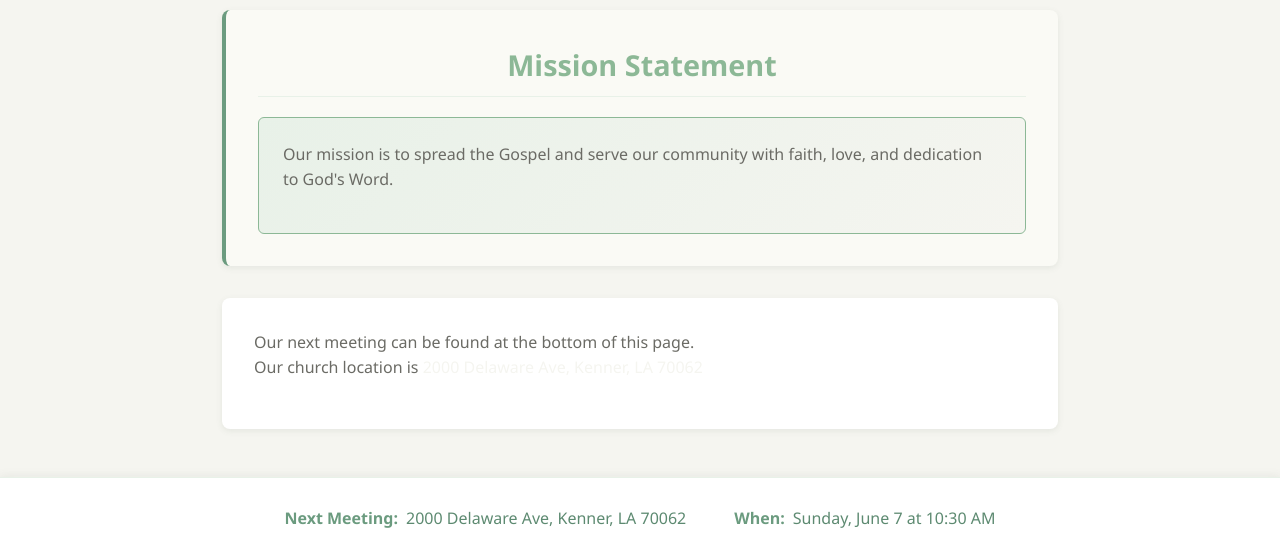
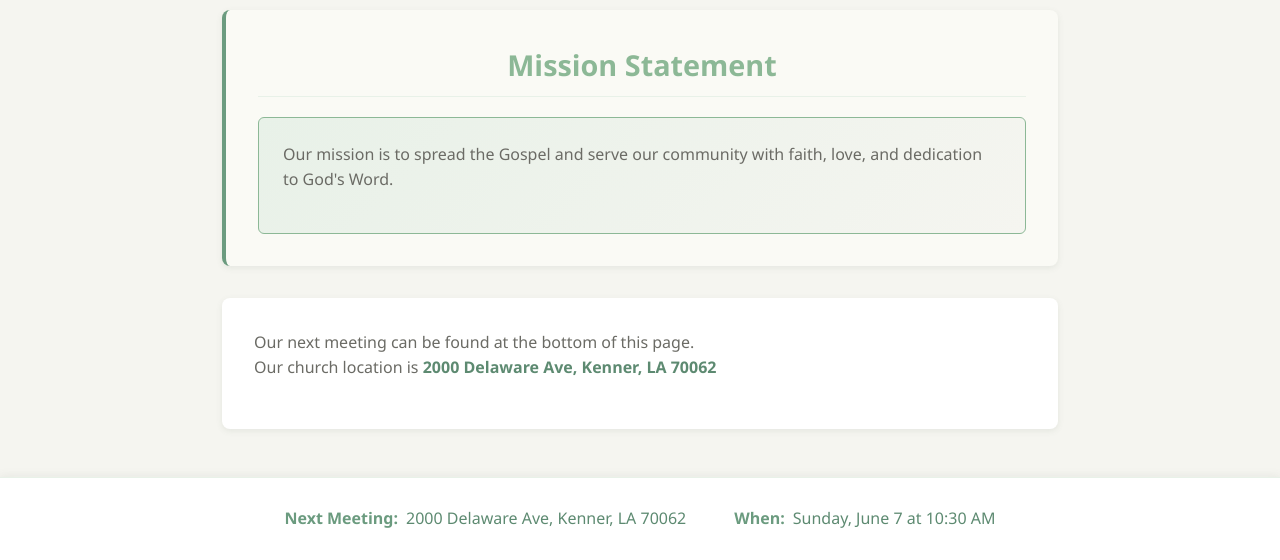
Before and after one commit to elliottlion/bethlehemPBCkenner, a plain HTML site: page index.html in a window 1280 px wide. Shown: the part 1008-1568 px from the top of the page. Drawn offline with Linux system fonts and the light colour scheme.

Commit message:
more formating

```diff
--- a/index.html
+++ b/index.html
@@ -32,7 +32,7 @@
         </section>
 
         <div class="content-section">
-            <p>Our next meeting can be found at the bottom of this page. <br> Our church location is <a href="https://www.google.com/maps?q=2000+Delaware+Ave,+Kenner,+LA+70062
+            <p>Our next meeting can be found at the bottom of this page. <br> Our church location is <a id="churchLocation" href="https://www.google.com/maps?q=2000+Delaware+Ave,+Kenner,+LA+70062
 ">2000 Delaware Ave, Kenner, LA 70062</a>
             </p>
         </div>
--- a/message.txt
+++ b/message.txt
@@ -1,13 +1,7 @@
 To my Master’s sheep, whether in the fold or the one out in the wilderness:
-
-
 
 The book of Hebrews 4:9-11 states, “There remaineth therefore a rest to the people of God. For he that is entered into his rest, he also hath ceased from his own works, as God did from his. Let us labour therefore to enter into that rest, lest any man fall after the same example of unbelief.”
 
-
-
 We at Bethlehem Primitive Baptist church gather each Sunday to draw near in full assurance of faith, trusting not in our own works of righteousness but in the finished work of Salvation by God the Father (who foreknew and drew us), God the Son (Jesus Christ who redeemed us by his precious blood), and the washing of regeneration by God the Holy Spirit. Resting in the eternal security of his Grace and Mercy, watching and waiting until the day our Lord and Savior Jesus Christ return to bring the whole and elect family of God, without the loss of one, home to Glory. Having been chosen in him before the foundation of the world, and predestinated to be conformed to his image. Proclaiming the glorious gospel of liberty and declaring the Victory over Death, Hell, and the Grave by the Resurrection of Jesus Christ.
 
-
-
 We’d love all those of like mind to come and worship with us!
--- a/styles.css
+++ b/styles.css
@@ -311,3 +311,7 @@ p {
 #pastorMessageDisplay{
     white-space: pre-wrap;
 }
+#churchLocation {
+    color: var(--deep-green);
+    font-weight: 600;
+}
```
